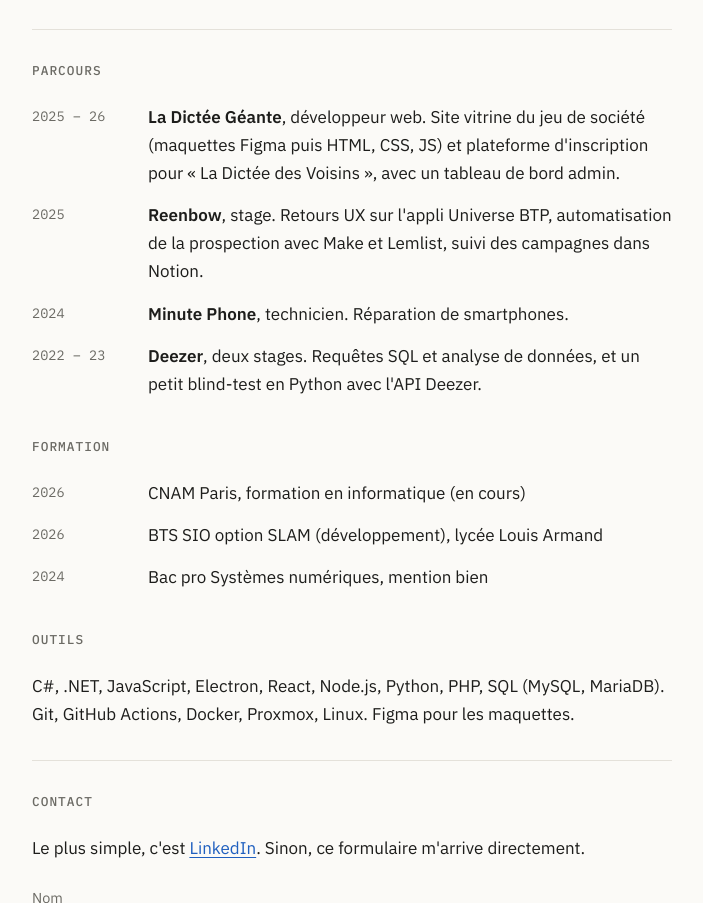
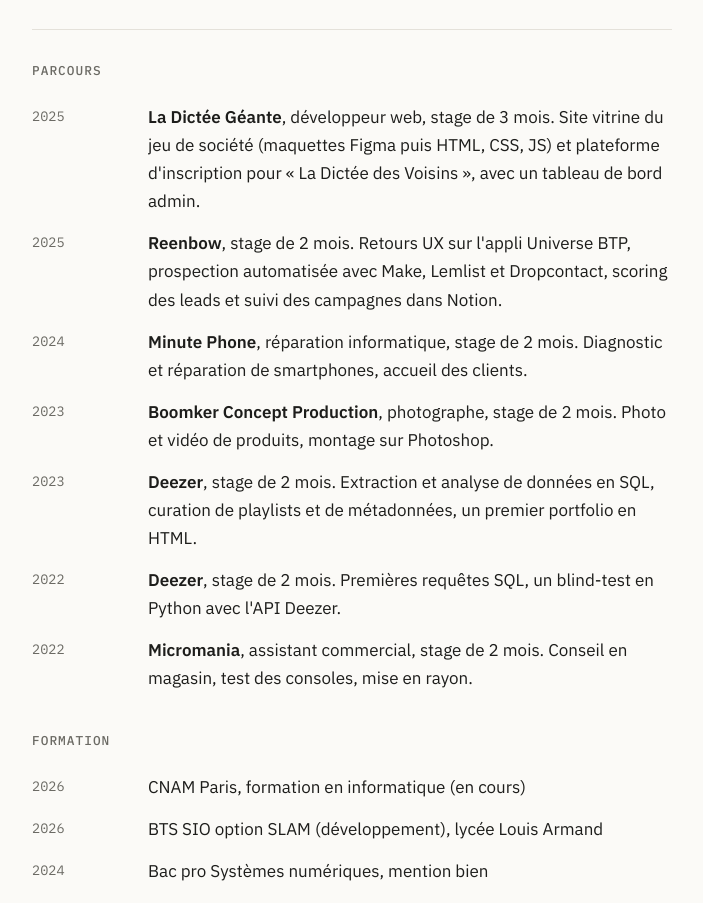
Before and after one commit to Flaimeur/flaimeur.github.io, a plain HTML site: page index.html in a window 1280 px wide. Shown: the part 1712-2615 px from the top of the page, without its empty margins (288-991 px from the left). Drawn offline with Linux system fonts and the light colour scheme.

Commit message:
Parcours : infos LinkedIn et dates homogènes
Co-Authored-By: Claude Opus 5.5 <noreply@anthropic.com>

```diff
--- a/index.html
+++ b/index.html
@@ -109,17 +109,26 @@
       <section id="parcours">
         <h2>Parcours</h2>
         <dl class="rows">
-          <dt>2025 – 26</dt>
-          <dd><strong>La Dictée Géante</strong>, développeur web. Site vitrine du jeu de société (maquettes Figma puis HTML, CSS, JS) et plateforme d'inscription pour « La Dictée des Voisins », avec un tableau de bord admin.</dd>
+          <dt>2025</dt>
+          <dd><strong>La Dictée Géante</strong>, développeur web, stage de 3 mois. Site vitrine du jeu de société (maquettes Figma puis HTML, CSS, JS) et plateforme d'inscription pour « La Dictée des Voisins », avec un tableau de bord admin.</dd>
 
           <dt>2025</dt>
-          <dd><strong>Reenbow</strong>, stage. Retours UX sur l'appli Universe BTP, automatisation de la prospection avec Make et Lemlist, suivi des campagnes dans Notion.</dd>
+          <dd><strong>Reenbow</strong>, stage de 2 mois. Retours UX sur l'appli Universe BTP, prospection automatisée avec Make, Lemlist et Dropcontact, scoring des leads et suivi des campagnes dans Notion.</dd>
 
           <dt>2024</dt>
-          <dd><strong>Minute Phone</strong>, technicien. Réparation de smartphones.</dd>
+          <dd><strong>Minute Phone</strong>, réparation informatique, stage de 2 mois. Diagnostic et réparation de smartphones, accueil des clients.</dd>
 
-          <dt>2022 – 23</dt>
-          <dd><strong>Deezer</strong>, deux stages. Requêtes SQL et analyse de données, et un petit blind-test en Python avec l'API Deezer.</dd>
+          <dt>2023</dt>
+          <dd><strong>Boomker Concept Production</strong>, photographe, stage de 2 mois. Photo et vidéo de produits, montage sur Photoshop.</dd>
+
+          <dt>2023</dt>
+          <dd><strong>Deezer</strong>, stage de 2 mois. Extraction et analyse de données en SQL, curation de playlists et de métadonnées, un premier portfolio en HTML.</dd>
+
+          <dt>2022</dt>
+          <dd><strong>Deezer</strong>, stage de 2 mois. Premières requêtes SQL, un blind-test en Python avec l'API Deezer.</dd>
+
+          <dt>2022</dt>
+          <dd><strong>Micromania</strong>, assistant commercial, stage de 2 mois. Conseil en magasin, test des consoles, mise en rayon.</dd>
         </dl>
 
         <h2 class="sub">Formation</h2>
```
